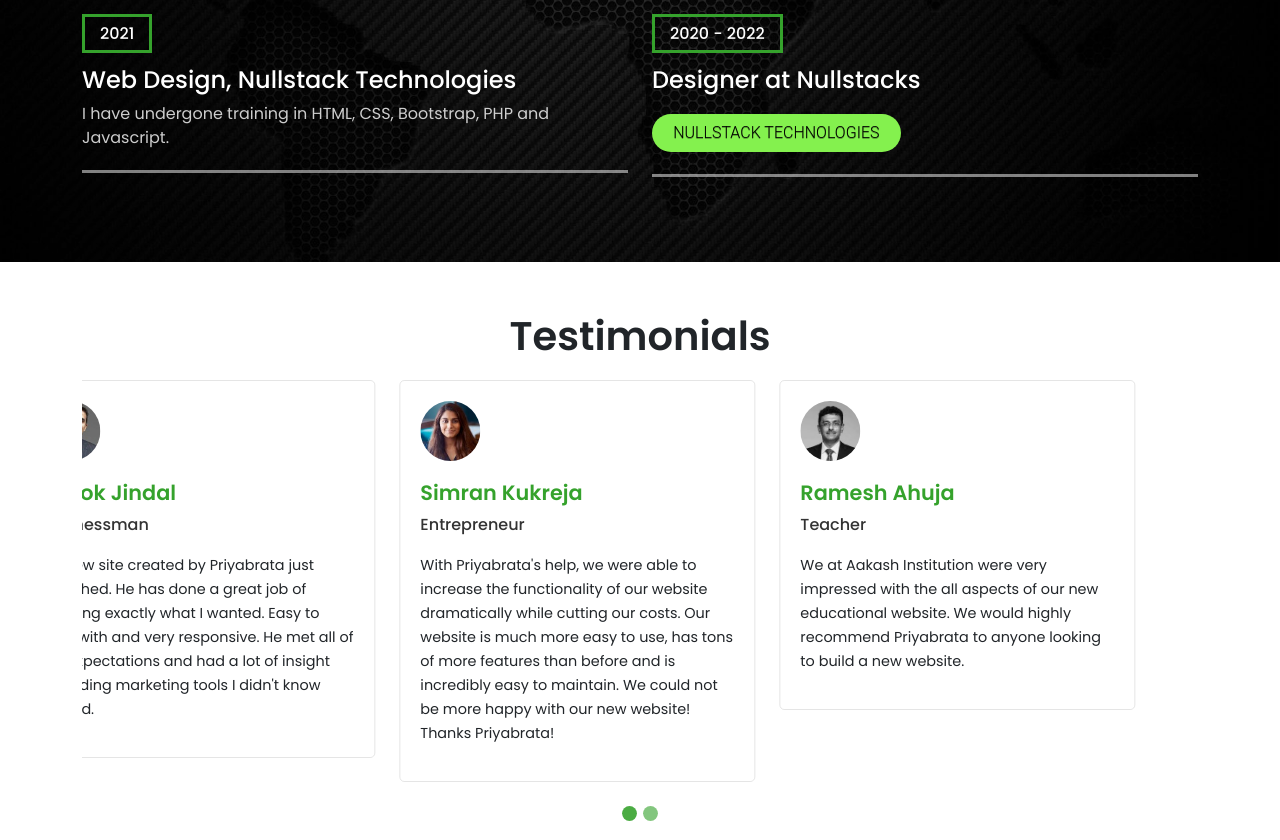
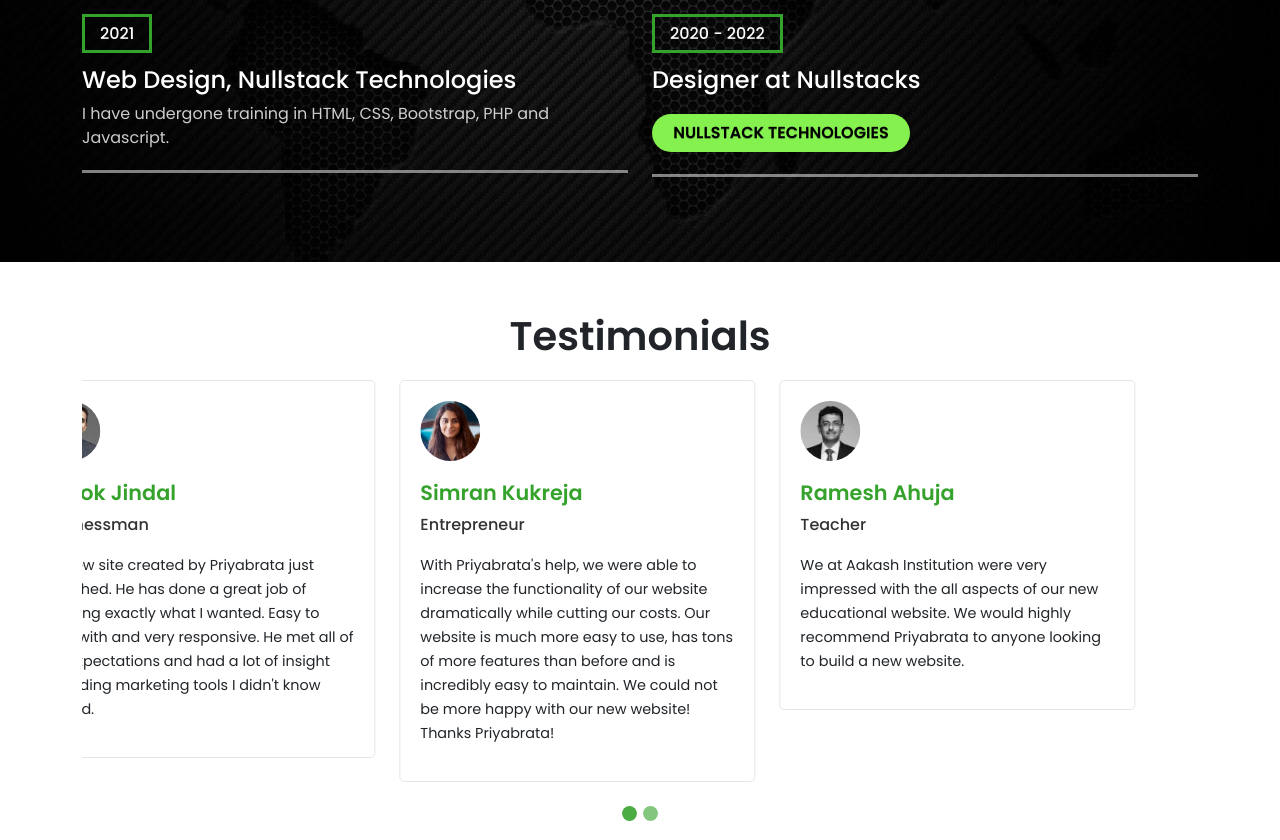
Before and after one commit to PriyabrataPanda2000/Portfolio, a plain HTML site: page index.htm in a window 1280 px wide. Shown: the part 3221-4061 px from the top of the page. Drawn offline with nearby package versions, Linux system fonts and the light colour scheme.

Commit message:
Update style.css

```diff
--- a/css/style.css
+++ b/css/style.css
@@ -446,8 +446,7 @@ a.button4{
     border-radius:2em;
     box-sizing: border-box;
     text-decoration:none;
-    font-family:'Roboto',sans-serif;
-    font-weight:300;
+    font-weight:600;
     color:#000000;
     text-shadow: 0 0.04em 0.04em rgba(0,0,0,0.35);
     text-align:center;
```
